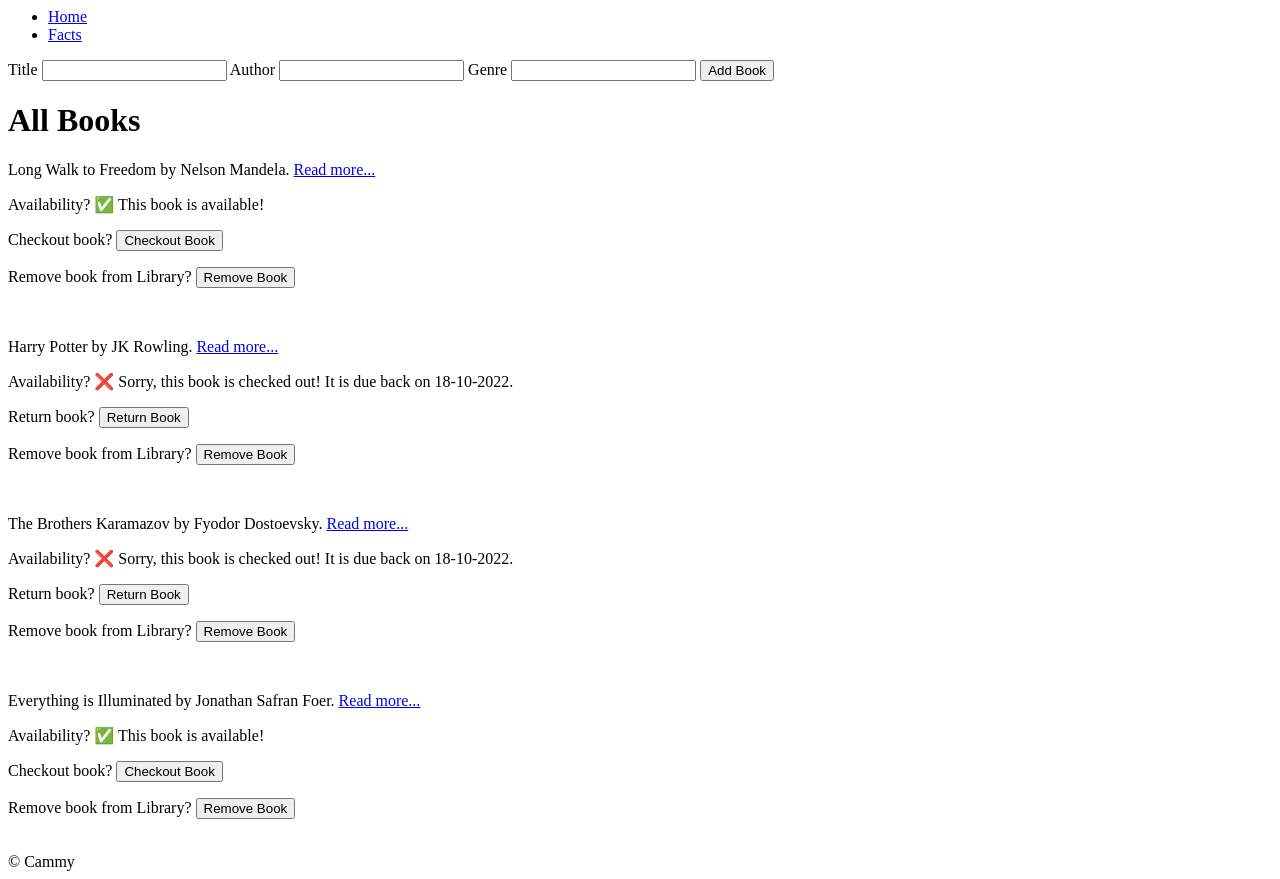
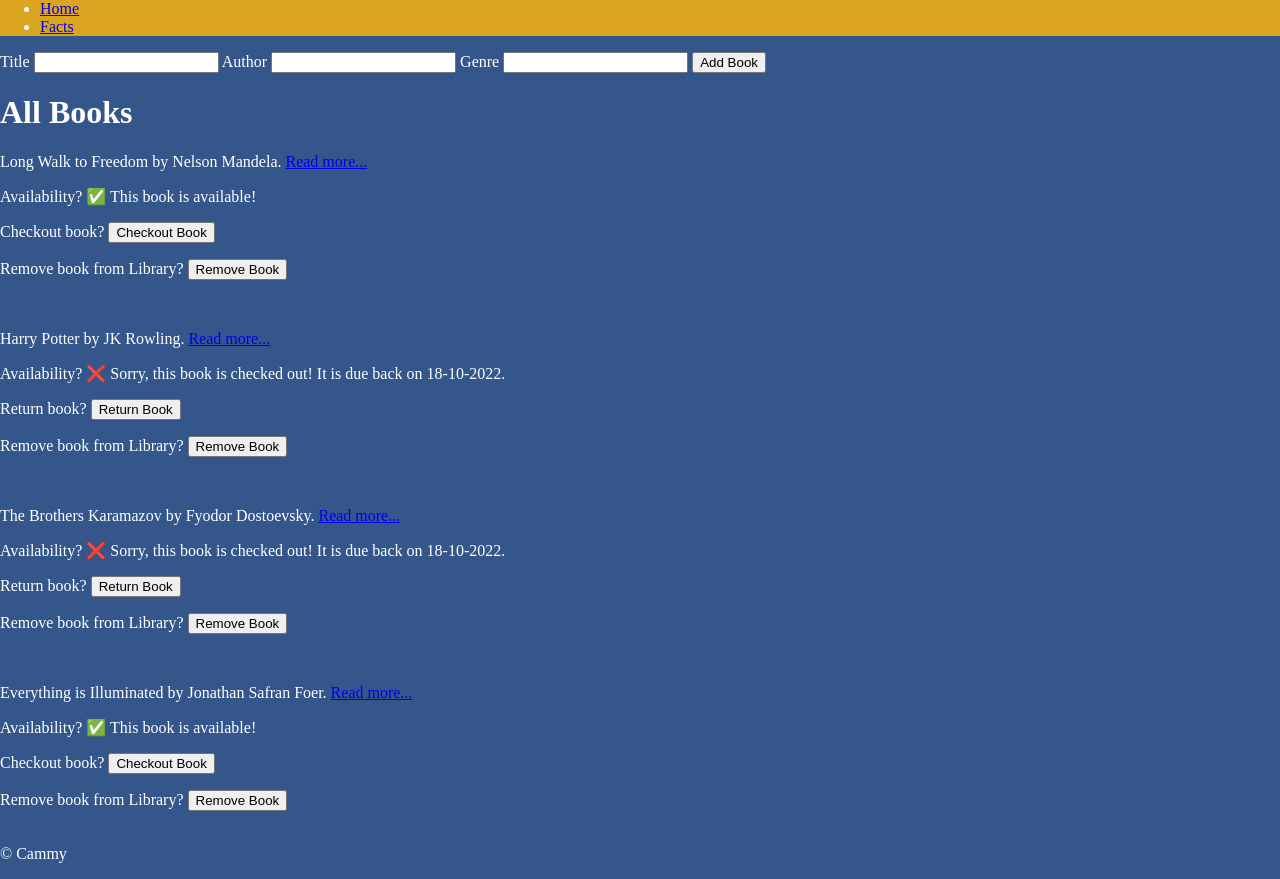
Before and after one commit to cjsarab/flask_library_books, a Flask app: page /books in a window 1280 px wide. Run offline with Flask 2, Linux system fonts and the light colour scheme.

Commit message:
Just starting CSS

```diff
--- a/static/style.css
+++ b/static/style.css
@@ -0,0 +1,10 @@
+body {
+    background-color:#34568B;
+    color:#ffffff;
+    margin: 0;
+}
+
+.nav-box {
+    background-color: goldenrod;
+
+}
--- a/templates/base.html
+++ b/templates/base.html
@@ -8,6 +8,7 @@
 
     </head>
     <body>
+        <div class="nav-box">
         <nav>
             <ul>
                 <li>
@@ -18,6 +19,7 @@
                 </li>
             </ul>
         </nav>
+        </div>
         <main>
             {% block content %}
 
```
